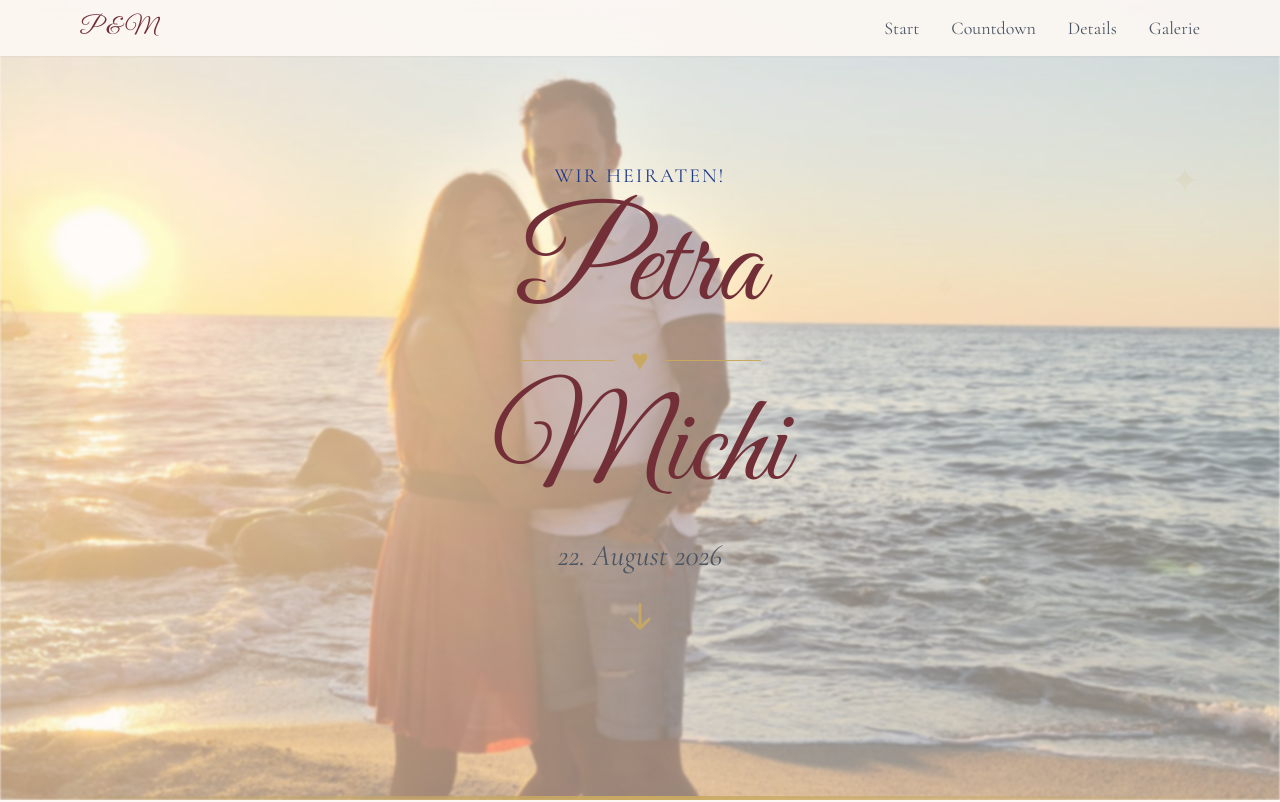
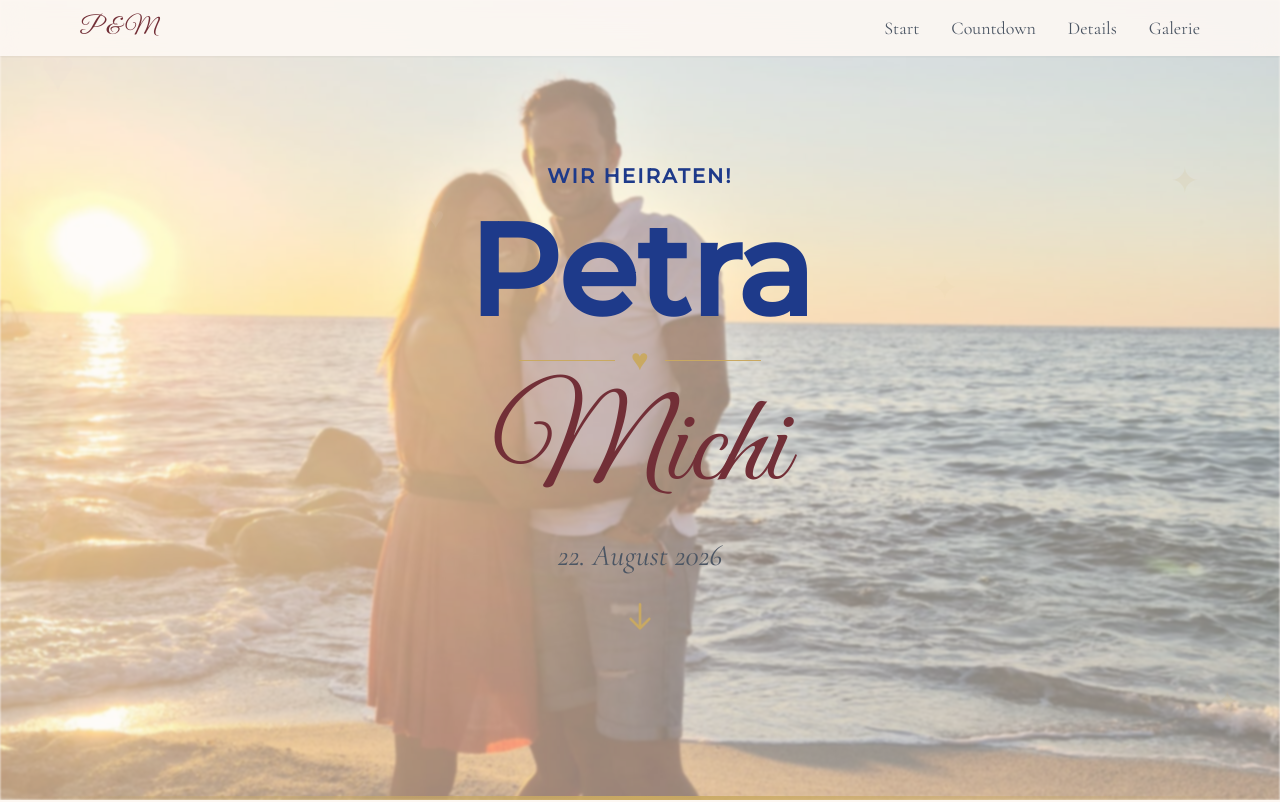
Before and after one commit to MoxiSpoxi/michipetrahochzeit, a Next.js app: page / in a window 1280 px wide. Shown: the top 802 px of the page. Built offline with nearby package versions, Linux system fonts and the light colour scheme.

Commit message:
Update Hero.jsx with latest changes

```diff
--- a/app/components/Hero.jsx
+++ b/app/components/Hero.jsx
@@ -28,7 +28,7 @@ export default function Hero() {
           animate={{ opacity: 1, y: 0 }}
           transition={{ duration: 0.8 }}
         >
-          <p className="font-display text-lg md:text-xl text-blue-900 tracking-widest uppercase mb-4">
+          <p className="font-bold text-lg md:text-xl text-blue-900 tracking-widest uppercase mb-4">
             Wir heiraten!
           </p>
         </motion.div>
@@ -39,7 +39,7 @@ export default function Hero() {
           transition={{ duration: 1, delay: 0.3 }}
           className="mb-6"
         >
-          <h1 className="font-hand text-6xl md:text-8xl lg:text-9xl text-wine leading-none">
+          <h1 className="font-bold text-6xl md:text-8xl lg:text-9xl text-blue-900 leading-none">
             Petra
           </h1>
           <div className="flex items-center justify-center gap-4 my-2">
```
